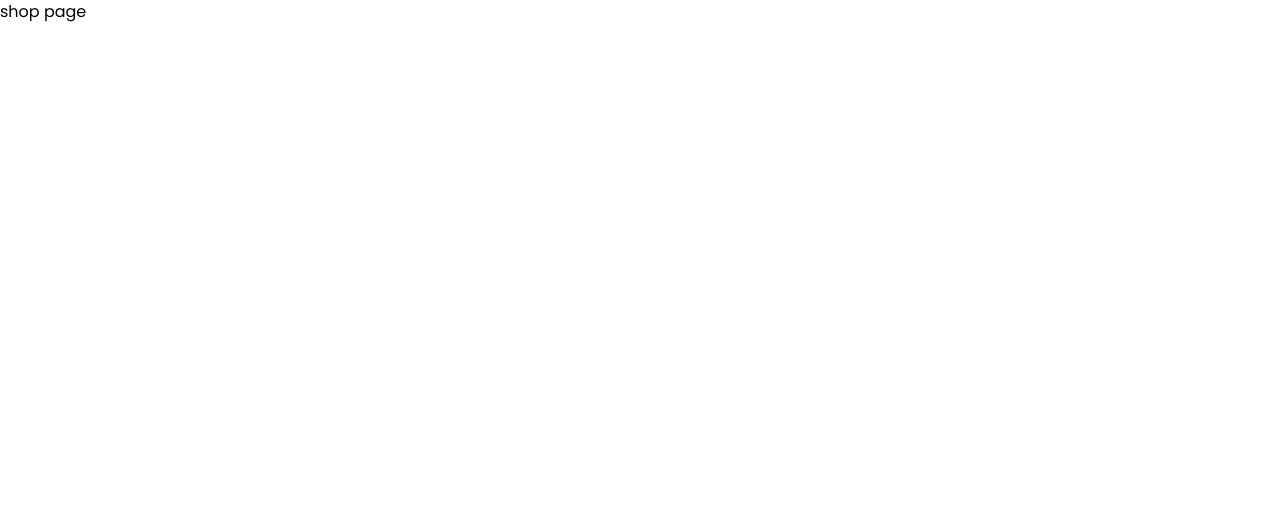
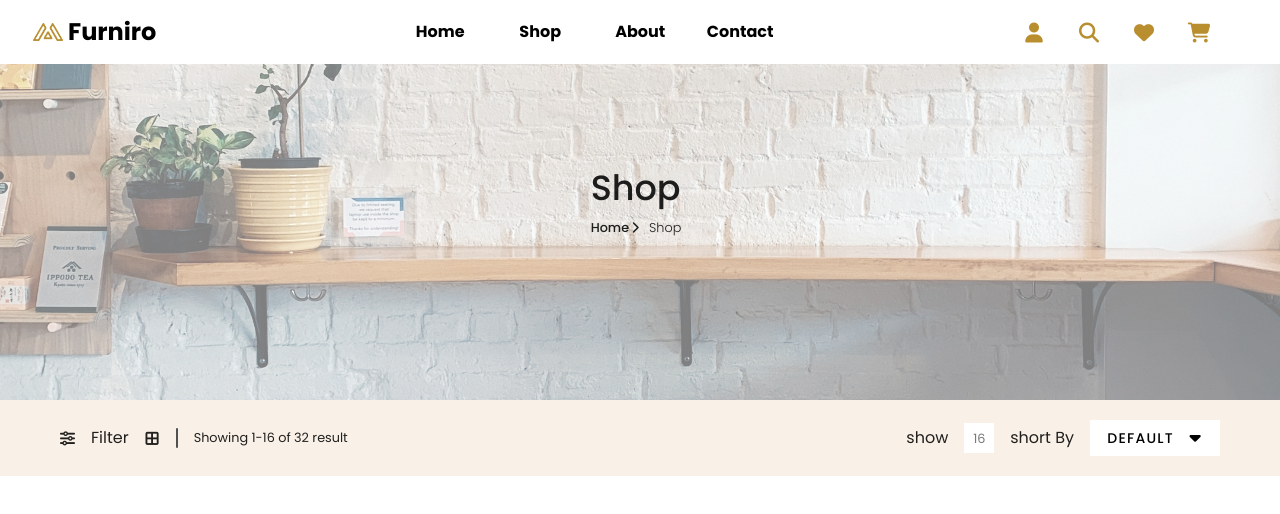
Before and after one commit to Dulmichamathka/vue-Ecommerce-website, a Vue app in the folder E-commerce website/: page /shop in a window 1280 px wide. Shown: the top 514 px of the page. Built offline with nearby package versions, Linux system fonts and the light colour scheme.

Commit message:
creating image section in shopping component

```diff
--- a/E-commerce website/src/App.vue
+++ b/E-commerce website/src/App.vue
@@ -1,5 +1,9 @@
 <template>
-  <router-view />
+  <v-app>
+    <router-view />
+  </v-app>
 </template>
 
+<script setup></script>
+
 <style scoped></style>
--- /dev/null
+++ b/E-commerce website/src/components/Footer.vue
@@ -0,0 +1,70 @@
+<template>
+  <v-divider class="my-10"></v-divider>
+  <v-row>
+    <v-col cols="12" sm="12" md="4">
+      <v-container class="ml-15">
+        <div class="d-flex flex-column">
+          <h3>Funiro</h3>
+          <small style="color: grey; margin-top: 40px">
+            400 University Drive Suite 200 Coral<br />
+            Gables,<br />FL 33134 USA
+          </small>
+        </div>
+      </v-container>
+    </v-col>
+    <v-col cols="12" sm="12" md="2" class="mt-5">
+      <p style="color: grey">Links</p>
+      <div class="mt-8 font-weight-medium">
+        <p class="mb-8">Home</p>
+        <p class="mb-8">Shop</p>
+        <p class="mb-8">About</p>
+        <p class="mb-8">Contact</p>
+      </div>
+    </v-col>
+    <v-col cols="12" sm="12" md="2" class="mt-5">
+      <p style="color: grey">Help</p>
+      <div class="mt-8 font-weight-medium">
+        <p class="mb-8">Payment Options</p>
+        <p class="mb-8">Returns</p>
+        <p class="mb-8">Privacy Policies</p>
+      </div>
+    </v-col>
+    <v-col cols="12" sm="12" md="4" class="mt-5">
+      <p style="color: grey">Help</p>
+      <div class="mt-8 font-weight-medium">
+        <div class="d-flex align-center" style="width: 350px; height: auto">
+          <v-text-field
+            label="Enter Your Email Address"
+            variant="underlined"
+          ></v-text-field>
+          <div
+            class="ml-4 mb-4"
+            style="
+              width: 100px;
+              height: 40px;
+              cursor: pointer;
+              background-color: #b88e2f;
+              padding: 9px;
+              color: white;
+            "
+          >
+            Subscribe
+          </div>
+        </div>
+      </div>
+    </v-col>
+  </v-row>
+  <v-row>
+    <v-container fluid class="mx-15">
+      <v-divider> </v-divider>
+      <p class="my-8">2024 furino.All rights reserved</p>
+    </v-container>
+  </v-row>
+</template>
+
+<script setup></script>
+<style scoped>
+.v-list-item {
+  text-decoration: none;
+}
+</style>
--- /dev/null
+++ b/E-commerce website/src/components/Header.vue
@@ -0,0 +1,79 @@
+<template>
+  <v-app-bar app flat>
+    <v-container
+      fluid
+      class="px-9 d-flex align-center"
+      style="justify-content: space-between"
+    >
+      <router-link :to="{ name: 'home' }" class="header-logo">
+        <v-icon>
+          <img src="/logo.png" alt="logo" width="50px" />
+        </v-icon>
+        <h2 class="ml-2">Furniro</h2>
+      </router-link>
+      <div class="flex items-center gap-1">
+        <router-link :to="{ name: 'shop' }" class="nav-item items-center px-5"
+          >Home</router-link
+        >
+        <router-link
+          :to="{ name: 'shop' }"
+          class="nav-item inline-flex items-center px-5"
+          >Shop</router-link
+        >
+        <router-link
+          :to="{ name: 'shop' }"
+          class="nav-item inline-flex items-center px-5"
+          >About</router-link
+        >
+        <router-link
+          :to="{ name: 'shop' }"
+          class="nav-item inline-flex items-center h-full px-5 font-bold"
+          >Contact</router-link
+        >
+      </div>
+
+      <div>
+        <v-icon class="icon" icon="fas fa-user"></v-icon>
+        <v-icon class="icon" icon="fas fa-magnifying-glass"></v-icon>
+        <v-icon class="icon" icon="fas fa-heart"></v-icon>
+        <v-icon class="icon" icon="fas fa-cart-shopping"></v-icon>
+      </div> </v-container
+  ></v-app-bar>
+</template>
+
+<script setup></script>
+
+<style scoped>
+.header-logo {
+  text-decoration: none;
+  color: black;
+  display: flex;
+  align-items: center;
+}
+.nav-item {
+  text-decoration: none;
+  color: black;
+  font-weight: bold;
+  display: inline-flex;
+  align-items: center;
+  justify-content: center;
+  width: 100px;
+  transition: all 0.3s ease-in-out;
+  height: 40px;
+
+  border-radius: 2px;
+}
+
+.nav-item:hover {
+  background-color: #b88e2f;
+  color: white;
+  transform: scale(1.1);
+}
+
+.icon {
+  font-size: 20px;
+  margin-right: 35px;
+  color: #b88e2f;
+  cursor: pointer;
+}
+</style>
--- a/E-commerce website/src/views/Home.vue
+++ b/E-commerce website/src/views/Home.vue
@@ -1,46 +1,6 @@
 <template>
   <v-app>
-    <v-app-bar app flat>
-      <v-container
-        fluid
-        class="px-9 d-flex align-center"
-        style="justify-content: space-between"
-      >
-        <router-link :to="{ name: 'home' }" class="header-logo">
-          <v-icon>
-            <img src="/logo.png" alt="logo" width="50px" />
-          </v-icon>
-          <h2 class="ml-2">Furniro</h2>
-        </router-link>
-        <div class="flex items-center gap-1">
-          <router-link :to="{ name: 'shop' }" class="nav-item items-center px-5"
-            >Home</router-link
-          >
-          <router-link
-            :to="{ name: 'shop' }"
-            class="nav-item inline-flex items-center px-5"
-            >Shop</router-link
-          >
-          <router-link
-            :to="{ name: 'shop' }"
-            class="nav-item inline-flex items-center px-5"
-            >About</router-link
-          >
-          <router-link
-            :to="{ name: 'shop' }"
-            class="nav-item inline-flex items-center h-full px-5 font-bold"
-            >Contact</router-link
-          >
-        </div>
-
-        <div>
-          <v-icon class="icon" icon="fas fa-user"></v-icon>
-          <v-icon class="icon" icon="fas fa-magnifying-glass"></v-icon>
-          <v-icon class="icon" icon="fas fa-heart"></v-icon>
-          <v-icon class="icon" icon="fas fa-cart-shopping"></v-icon>
-        </div> </v-container
-    ></v-app-bar>
-
+    <Header />
     <img src="/home.jpeg" class="home" alt="home" />
     <div class="card px-8 py-10">
       <div class="d-flex" style="flex-direction: column">
@@ -68,6 +28,7 @@
     <Products />
     <Inspiration />
     <Furniture />
+    <Footer />
   </v-app>
 </template>
 
@@ -76,6 +37,8 @@ import BrowseRange from "@/components/Home/BrowseRange.vue";
 import Furniture from "@/components/Home/Furniture.vue";
 import Inspiration from "@/components/Home/Inspiration.vue";
 import Products from "@/components/Home/Products.vue";
+import Header from "@/components/Header.vue";
+import Footer from "@/components/Footer.vue";
 </script>
 
 <style scoped>
@@ -83,39 +46,6 @@ import Products from "@/components/Home/Products.vue";
   height: 100vh;
   object-fit: cover;
   position: relative;
-}
-
-.header-logo {
-  text-decoration: none;
-  color: black;
-  display: flex;
-  align-items: center;
-}
-.nav-item {
-  text-decoration: none;
-  color: black;
-  font-weight: bold;
-  display: inline-flex;
-  align-items: center;
-  justify-content: center;
-  width: 100px;
-  transition: all 0.3s ease-in-out;
-  height: 40px;
-
-  border-radius: 2px;
-}
-
-.nav-item:hover {
-  background-color: #b88e2f;
-  color: white;
-  transform: scale(1.1);
-}
-
-.icon {
-  font-size: 20px;
-  margin-right: 35px;
-  color: #b88e2f;
-  cursor: pointer;
 }
 
 .card {
--- a/E-commerce website/src/views/Shop.vue
+++ b/E-commerce website/src/views/Shop.vue
@@ -1,3 +1,104 @@
-<template><div>shop page</div></template>
+<template>
+  <Header />
+  <div>
+    <div class="position-relative" style="width: 100%; height: 400px">
+      <img class="shopping" src="/shopping.jpeg" alt="" />
 
-<script setup></script>
+      <div class="image-content">
+        <p class="topic">Shop</p>
+        <small class="font-weight-medium mr-2"
+          >Home<v-icon size="12">fas fa-chevron-right</v-icon>
+          <span class="ml-2 font-weight-light">Shop</span>
+        </small>
+      </div>
+    </div>
+  </div>
+
+  <div
+    class="px-15 py-5 d-flex align-center ga-4"
+    style="width: 100%; height: auto; background: #f9f1e7"
+  >
+    <v-icon size="15">fas fa-sliders</v-icon>
+    <p>Filter</p>
+    <v-icon size="15">fas fa-border-all</v-icon>
+    <div class="vertical-line"></div>
+    <small>Showing 1-16 of 32 result </small>
+
+    <v-spacer></v-spacer>
+    <p>show</p>
+    <div class="amount"><small>16</small></div>
+    <p>short By</p>
+
+    <v-menu location="bottom">
+      <template v-slot:activator="{ props }">
+        <v-btn color="white" flat tile dark v-bind="props">
+          {{ activeItem }}
+          <v-icon class="ml-3">fas fa-caret-down</v-icon>
+        </v-btn>
+      </template>
+
+      <v-list>
+        <v-list-item
+          v-for="(item, index) in items"
+          :key="index"
+          @click="setActiveItem(item)"
+        >
+          <v-list-item-title>{{ item.title }}</v-list-item-title>
+        </v-list-item>
+      </v-list>
+    </v-menu>
+  </div>
+</template>
+
+<script setup>
+import Header from "@/components/Header.vue";
+import { ref } from "vue";
+
+const activeItem = ref("Default");
+
+const setActiveItem = (item) => {
+  activeItem.value = item.title;
+};
+
+const items = [{ title: "Default" }, { title: "By name" }];
+</script>
+
+<style scoped>
+.v-row {
+  margin: 0px;
+}
+
+.shopping {
+  width: 100%;
+  height: 100%;
+  object-fit: cover;
+  opacity: 0.5;
+}
+
+.image-content {
+  position: absolute;
+  top: 50%;
+  left: 50%;
+  transform: translate(-50%, -50%);
+}
+.topic {
+  font-size: 35px;
+  font-weight: 500;
+}
+
+.vertical-line {
+  width: 2px;
+  height: 20px;
+  background: rgb(80, 80, 80);
+  border-radius: 30px;
+}
+
+.amount {
+  width: 30px;
+  height: 30px;
+  padding-left: 9px;
+  padding-top: 3px;
+  background-color: white;
+  color: rgb(124, 120, 120);
+}
+</style>
```
Also changed, not shown: E-commerce website/public/shopping.jpeg (added).
